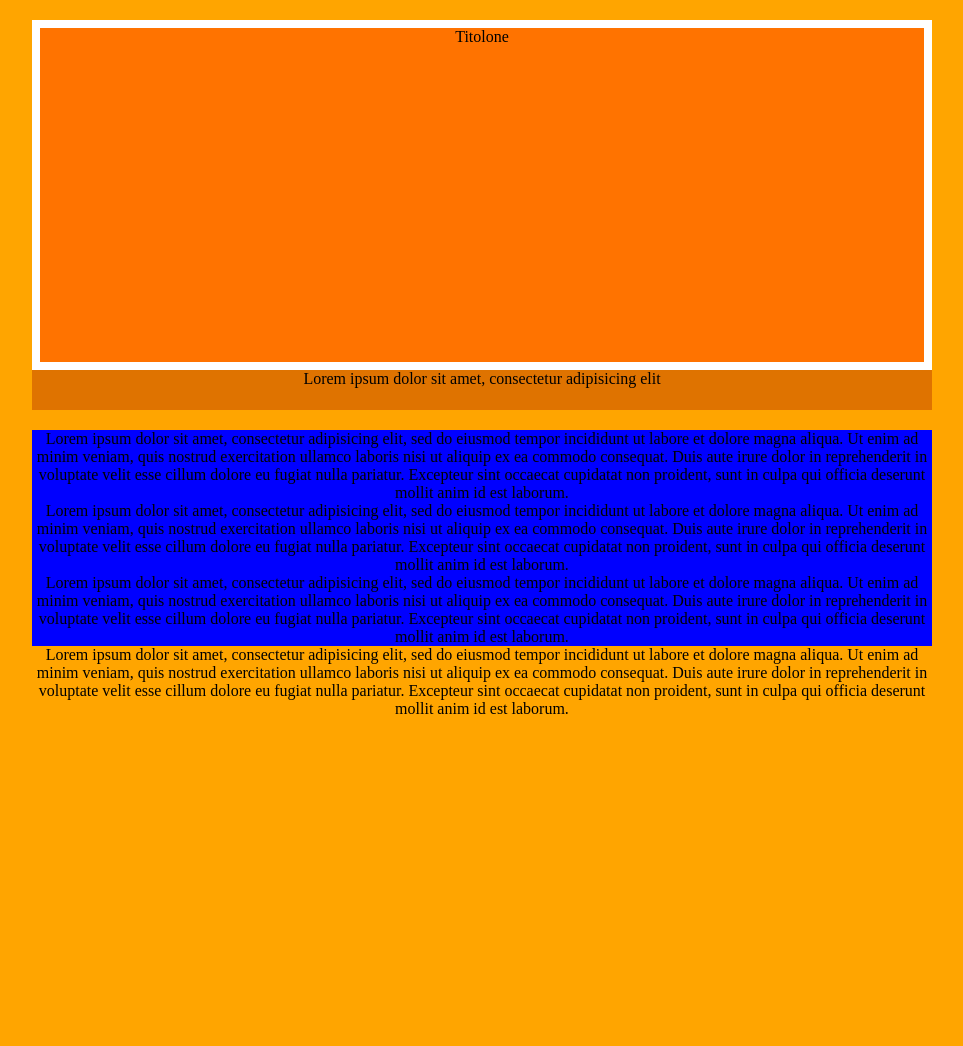
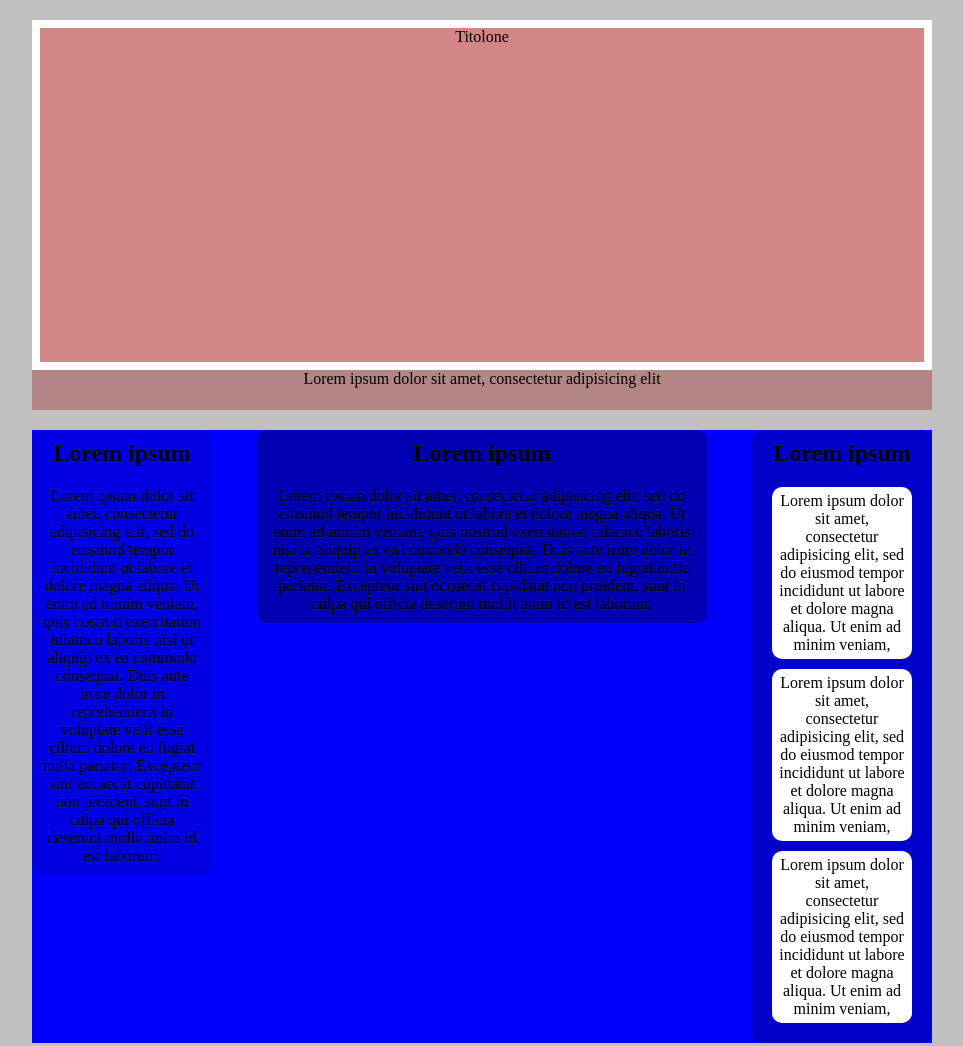
Before and after one commit to ducthang-vu/htmlcss-struttura-wp, a plain HTML site: page index.html in a window 1280 px wide. Shown: the top 1046 px of the page, without its empty margins (158-1121 px from the left). Before the commit the page ends 800 px from the top, so only its background shows below. Drawn offline with Linux system fonts and the light colour scheme.

Commit message:
Second commit

```diff
--- a/css/main.css
+++ b/css/main.css
@@ -4,7 +4,7 @@
 }
 
 body {
-  background: orange;
+  background: silver;
   width: 900px;
   margin: auto;
   text-align: center;
@@ -16,7 +16,7 @@ header {
 
 .title{
   height: 350px;
-  background: rgba(255,0,0,0.3);
+  background: rgba(255, 0, 0, 0.3);
   border: 8px solid white;
 }
 
@@ -26,9 +26,58 @@ header {
 }
 
 main {
-  background: blue;
+  background: rgba(0, 0, 255 ,1)
 }
 
+main::after{
+  content: '';
+  display: table;
+  clear: both;
+  margin-bottom: 20px;
+}
+
+
 .column {
+  float: left;
+  padding: 10px;
+  border: 0;
+  border-radius: 10px;
+}
 
+.column.sx {
+  background: rgba(0, 0, 200, 0.5);
+  width: calc(100%/5);
 }
+
+.column-title{
+  margin-bottom: 20px;
+}
+
+
+.column.centre {
+  background: rgba(0, 0, 100, 0.5);
+  width: calc(100%/2);
+  margin-right: 5%;
+  margin-left: 5%;
+}
+
+.column.dx {
+  background: rgba(0, 0, 150, 0.5);
+  width: calc(100%/5)
+}
+
+.windget {
+  margin: 10px;
+  padding: 5px;
+  background-color: white;
+  border: 0;
+  border-radius: 10px;
+}
+
+footer {
+  height: 50px;
+  background: yellow;
+  border: 0;
+  border-radius: 5px;
+  margin-bottom: 10px;
+}
--- a/index.html
+++ b/index.html
@@ -15,15 +15,23 @@
     </header>
     <main>
       <div class="column sx">
+        <h2 class="column-title">Lorem ipsum</h2>
         Lorem ipsum dolor sit amet, consectetur adipisicing elit, sed do eiusmod tempor incididunt ut labore et dolore magna aliqua. Ut enim ad minim veniam, quis nostrud exercitation ullamco laboris nisi ut aliquip ex ea commodo consequat. Duis aute irure dolor in reprehenderit in voluptate velit esse cillum dolore eu fugiat nulla pariatur. Excepteur sint occaecat cupidatat non proident, sunt in culpa qui officia deserunt mollit anim id est laborum.
       </div>
-      <div class="column center">
+      <div class="column centre">
+        <h2 class="column-title">Lorem ipsum</h2>
         Lorem ipsum dolor sit amet, consectetur adipisicing elit, sed do eiusmod tempor incididunt ut labore et dolore magna aliqua. Ut enim ad minim veniam, quis nostrud exercitation ullamco laboris nisi ut aliquip ex ea commodo consequat. Duis aute irure dolor in reprehenderit in voluptate velit esse cillum dolore eu fugiat nulla pariatur. Excepteur sint occaecat cupidatat non proident, sunt in culpa qui officia deserunt mollit anim id est laborum.
       </div>
       <div class="column dx">
-        Lorem ipsum dolor sit amet, consectetur adipisicing elit, sed do eiusmod tempor incididunt ut labore et dolore magna aliqua. Ut enim ad minim veniam, quis nostrud exercitation ullamco laboris nisi ut aliquip ex ea commodo consequat. Duis aute irure dolor in reprehenderit in voluptate velit esse cillum dolore eu fugiat nulla pariatur. Excepteur sint occaecat cupidatat non proident, sunt in culpa qui officia deserunt mollit anim id est laborum.
+        <h2 class="column-title">Lorem ipsum</h2>
+        <div class="windget">Lorem ipsum dolor sit amet, consectetur adipisicing elit, sed do eiusmod tempor incididunt ut labore et dolore magna aliqua. Ut enim ad minim veniam,
+        </div>
+        <div class="windget">Lorem ipsum dolor sit amet, consectetur adipisicing elit, sed do eiusmod tempor incididunt ut labore et dolore magna aliqua. Ut enim ad minim veniam,
+        </div>
+        <div class="windget">Lorem ipsum dolor sit amet, consectetur adipisicing elit, sed do eiusmod tempor incididunt ut labore et dolore magna aliqua. Ut enim ad minim veniam,
+        </div>
       </div>
     </main>
-    <footer>Lorem ipsum dolor sit amet, consectetur adipisicing elit, sed do eiusmod tempor incididunt ut labore et dolore magna aliqua. Ut enim ad minim veniam, quis nostrud exercitation ullamco laboris nisi ut aliquip ex ea commodo consequat. Duis aute irure dolor in reprehenderit in voluptate velit esse cillum dolore eu fugiat nulla pariatur. Excepteur sint occaecat cupidatat non proident, sunt in culpa qui officia deserunt mollit anim id est laborum.</footer>
+    <footer>Lorem ipsum dolor sit amet, consectetur adipisicing elit, sed do eiusmod tempor incididunt ut labore et dolore magna aliqua.</footer>
   </body>
 </html>
```
